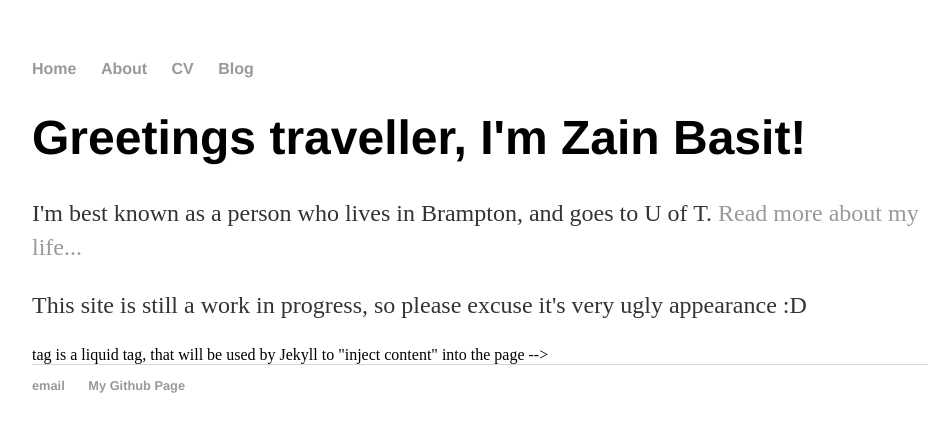
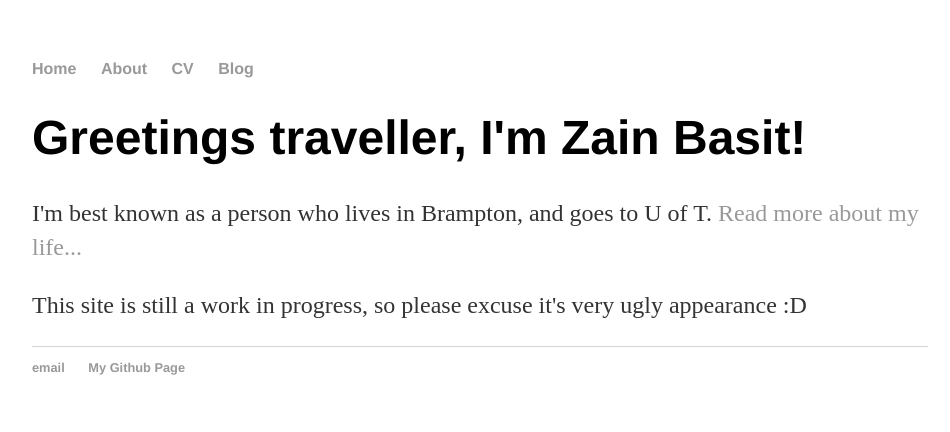
Before and after one commit to Zain-Basit/zain-basit.github.io, a Jekyll site: the page built from index.html, in a window 1280 px wide. Shown: the top 432 px of the page, without its empty margins (160-1110 px from the left). Built offline with Jekyll 4.4.1, drawn with Linux system fonts in a browser that asks for light colours.

Commit message:
still fixing the display bug

```diff
--- a/_layouts/default.html
+++ b/_layouts/default.html
@@ -6,8 +6,8 @@
 	<head>
 		<link href="css/main.css" type="text/css" rel="stylesheet">
         <title>{{ page.title }}</title>
-        <!-- This {{ page.title }} tag is a liquid tag, that will be used by Jekyll to "inject content" into the page -->
 	</head>
+    <!-- This {{ page.title }} tag is a liquid tag, that will be used by Jekyll to "inject content" into the page -->
 
 	<body>
 
@@ -23,9 +23,7 @@
 
 		<!-- Here is the main body or container where the content for this page will be -->
 		<div class="container">
-
-            {{ content }}  <!-- This {{ content }} tag is a liquid tag, that will be used by Jekyll to "inject content" into the page -->
-
+            {{ content }}
 		</div><!-- /.container -->
 
 		<!-- Here is the footer, which contains some basic information about me -->
```
